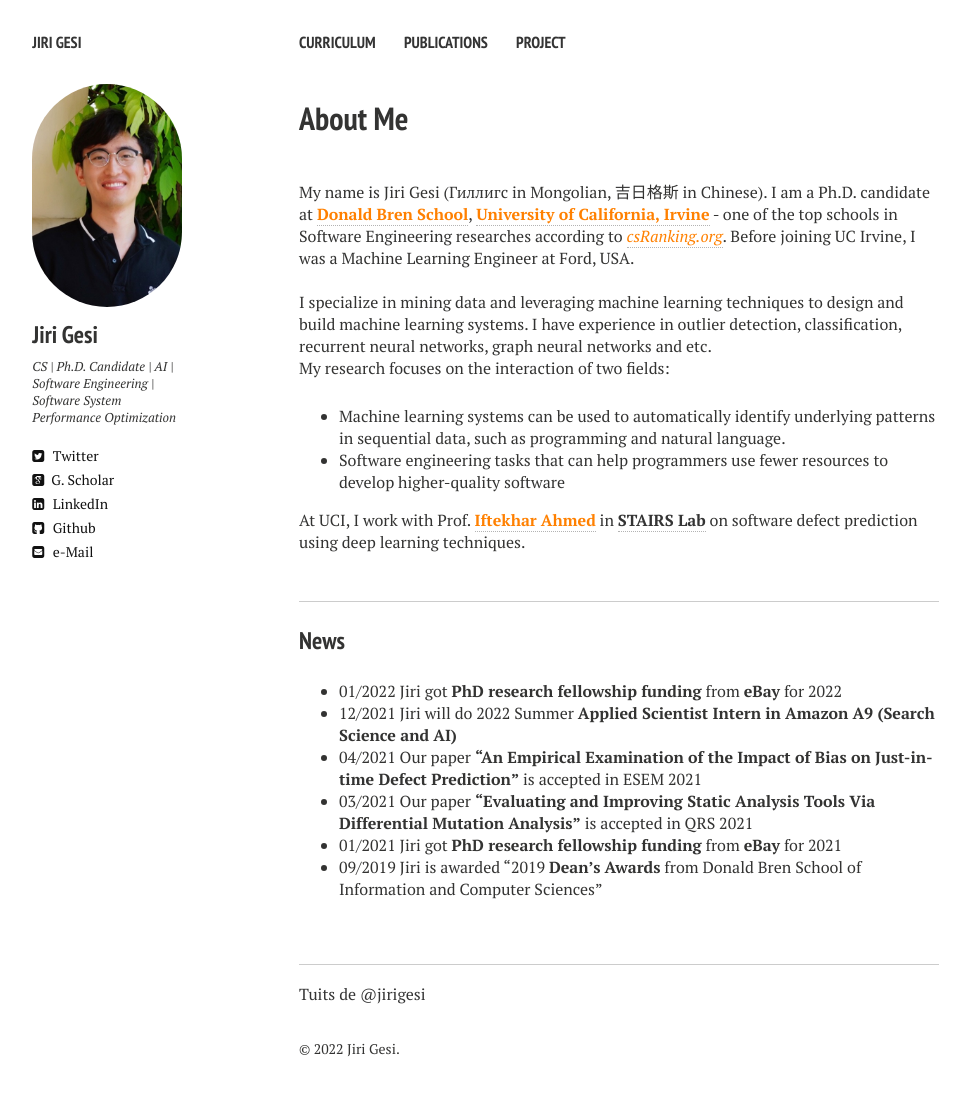
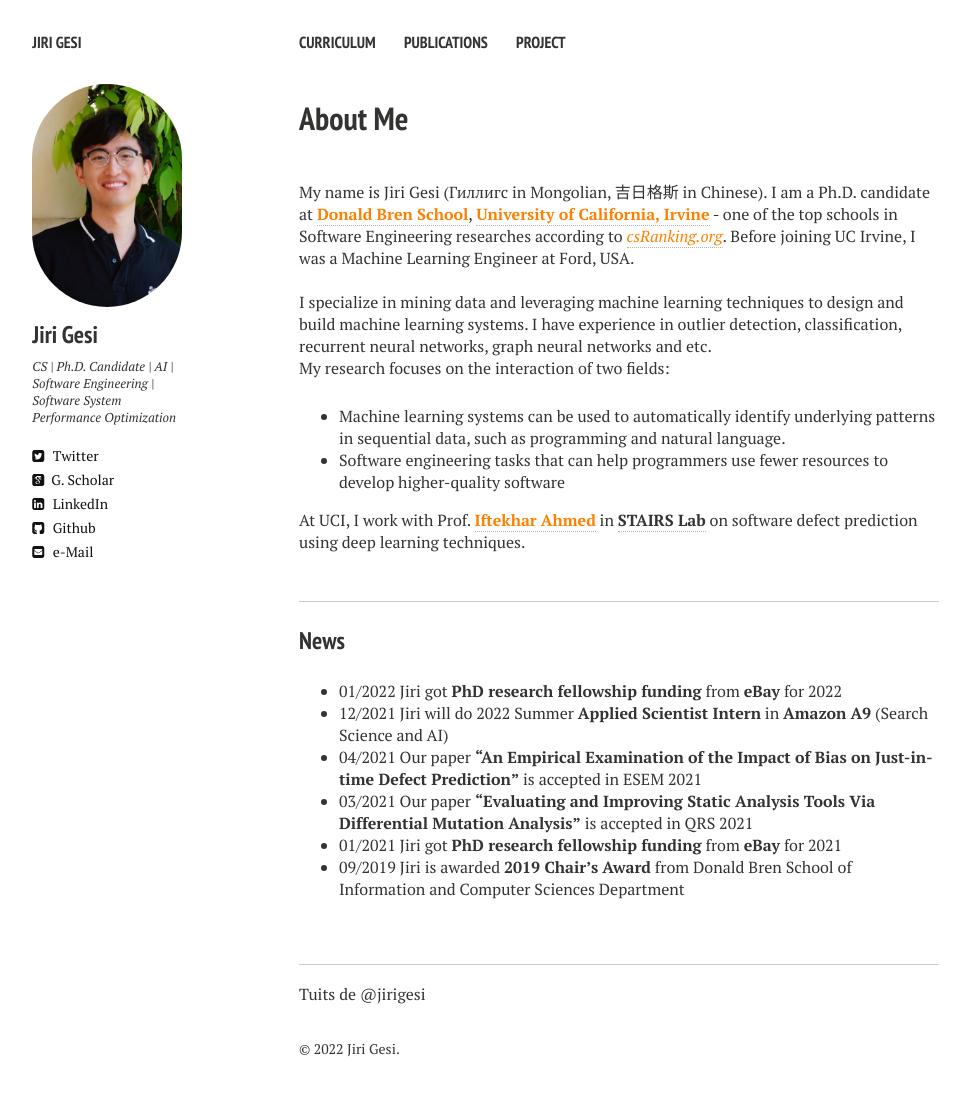
Before and after one commit to Jirigesi/Jirigesi.github.io, a Jekyll site: the page built from index.md, in a window 1280 px wide. Shown: the whole page, without its empty margins (21-987 px from the left). Built offline with Jekyll 4.4.1, drawn with Linux system fonts in a browser that asks for light colours; nearby versions of some CDN libraries; comment, search, counter and statistics services are not loaded.

Commit message:
Update index.md

```diff
--- a/index.md
+++ b/index.md
@@ -27,11 +27,11 @@ At UCI, I work with Prof. <a href="https://scholar.google.com/citations?user=_Td
 ### News
 
 - 01/2022 Jiri got **PhD research fellowship funding** from **eBay** for 2022
-- 12/2021 Jiri will do 2022 Summer **Applied Scientist Intern in Amazon A9 (Search Science and AI)**
+- 12/2021 Jiri will do 2022 Summer **Applied Scientist Intern** in **Amazon A9** (Search Science and AI)
 - 04/2021 Our paper **"An Empirical Examination of the Impact of Bias on Just-in-time Defect Prediction"** is accepted in ESEM 2021
 - 03/2021 Our paper **"Evaluating and Improving Static Analysis Tools Via Differential Mutation Analysis"** is accepted in QRS 2021
 - 01/2021 Jiri got **PhD research fellowship funding** from **eBay** for 2021
-- 09/2019 Jiri is awarded "2019 **Dean’s Awards** from Donald Bren School of Information and Computer Sciences"
+- 09/2019 Jiri is awarded **2019 Chair’s Award** from Donald Bren School of Information and Computer Sciences Department
 
 <br />
 
```
